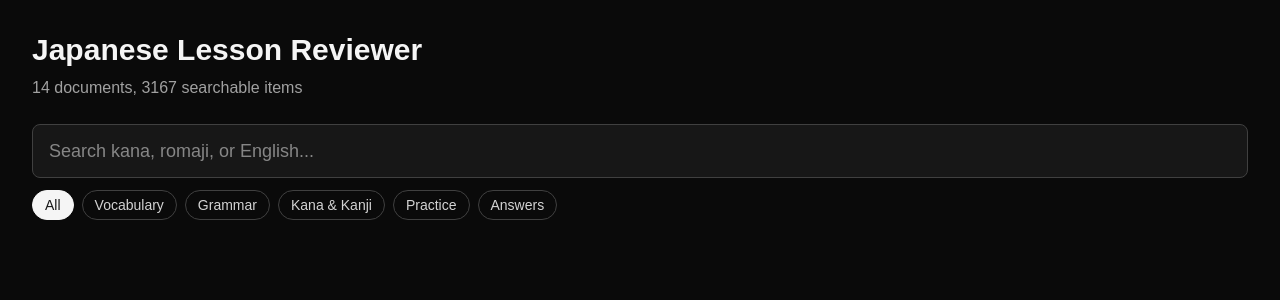
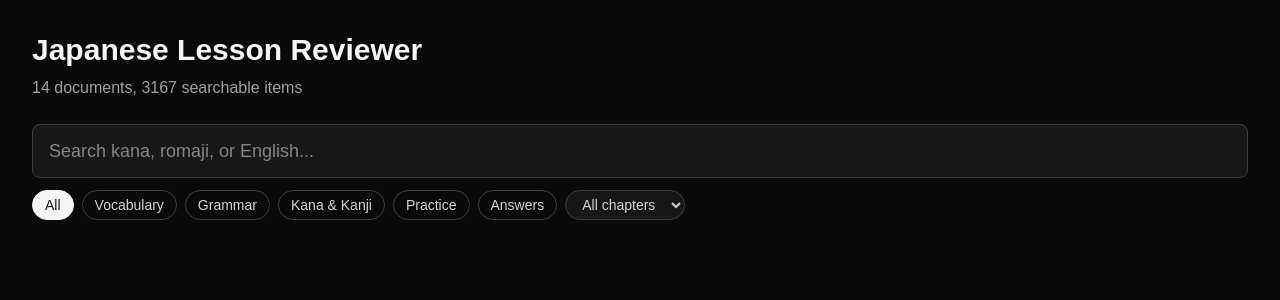
Before and after one commit to jmacaday0923/japanese-reviewer, a Next.js app: page / in a window 1280 px wide. Shown: the top 300 px of the page. Built offline with nearby package versions, Linux system fonts and the light colour scheme.

Commit message:
Add chapter filter

```diff
--- a/src/components/Search.tsx
+++ b/src/components/Search.tsx
@@ -19,23 +19,26 @@ const CATEGORIES: { value: Category; label: string }[] = [
   { value: "practice", label: "Practice" },
   { value: "answers", label: "Answers" },
 ];
+const CHAPTERS = ["1", "2", "3", "4", "5", "6", "7", "8"];
 
 export default function Search() {
   const [query, setQuery] = useState("");
   const [category, setCategory] = useState<Category>("all");
+  const [chapter, setChapter] = useState("all");
 
   const results = useMemo(() => {
     const q = query.trim().toLowerCase();
-    // Nothing typed and no category picked: show nothing
-    if (!q && category === "all") return [];
+    if (!q && category === "all" && chapter === "all") return [];
     return data.items.filter(
       (item) =>
         (category === "all" || item.c === category) &&
-        item.x.toLowerCase().includes(q)
+        (chapter === "all" || item.ch === chapter) &&
+        item.x.toLowerCase().includes(q),
     );
-  }, [query, category]);
+  }, [query, category, chapter]);
 
-  const showing = query.trim() !== "" || category !== "all";
+  const showing =
+    query.trim() !== "" || category !== "all" || chapter !== "all";
 
   return (
     <div className="mt-6">
@@ -62,6 +65,18 @@ export default function Search() {
             {cat.label}
           </button>
         ))}
+        <select
+          value={chapter}
+          onChange={(e) => setChapter(e.target.value)}
+          className="rounded-full px-3 py-1 text-sm border border-neutral-700 bg-neutral-900 text-neutral-300"
+        >
+          <option value="all">All chapters</option>
+          {CHAPTERS.map((ch) => (
+            <option key={ch} value={ch}>
+              Chapter {ch}
+            </option>
+          ))}
+        </select>
       </div>
 
       {showing && (
```
